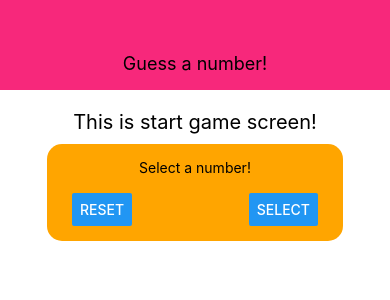
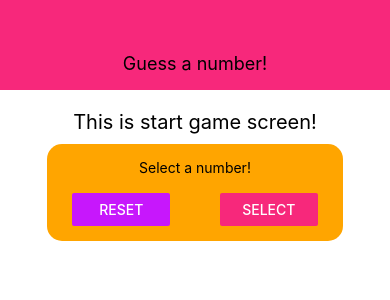
Before and after one commit to MaksymShokin/React-Native-Second-App, a React Native app: screen / in a window 390 px wide. Shown: the top 300 px of the page. Built offline with nearby package versions, Linux system fonts and the light colour scheme.

Commit message:
'buttons-styling-color-constants'

```diff
--- a/components/Header.js
+++ b/components/Header.js
@@ -1,5 +1,7 @@
 import React from 'react';
 import { View, Text, StyleSheet } from 'react-native';
+
+import Colors from '../constants/colors';
 
 const Header = props => {
   return (
@@ -14,7 +16,7 @@
     width: '100%',
     height: 90,
     paddingTop: 36,
-    backgroundColor: '#f7287b',
+    backgroundColor: Colors.primary,
     alignItems: 'center',
     justifyContent: 'center'
   },
--- /dev/null
+++ b/constants/colors.js
@@ -0,0 +1,4 @@
+export default {
+  primary: '#f7287b',
+  secondary: '#c717fc'
+}
--- a/screenComponents/StartGameScreen.js
+++ b/screenComponents/StartGameScreen.js
@@ -1,6 +1,8 @@
 import React from 'react';
 import {View, Text, StyleSheet, Button, TextInput} from 'react-native';
+
 import Card from '../components/Card';
+import Colors from '../constants/colors';
 
 const StartGameScreen = props => {
   return (
@@ -10,8 +12,12 @@
         <Text> Select a number! </Text>
         <TextInput/>
         <View style={styles.buttonContainer}>
-          <Button title='Reset'/>
-          <Button title='Select'/>
+          <View style={styles.button}>
+            <Button title='Reset' color={Colors.secondary}/>
+          </View>
+          <View style={styles.button} >
+            <Button title='Select' color={Colors.primary}/>
+          </View>
         </View>
       </Card>
     </View>
@@ -39,6 +45,9 @@
     flexDirection: 'row',
     paddingHorizontal: 10,
     justifyContent: 'space-between'
+  },
+  button: {
+    width: '40%'
   }
 });
 
```
